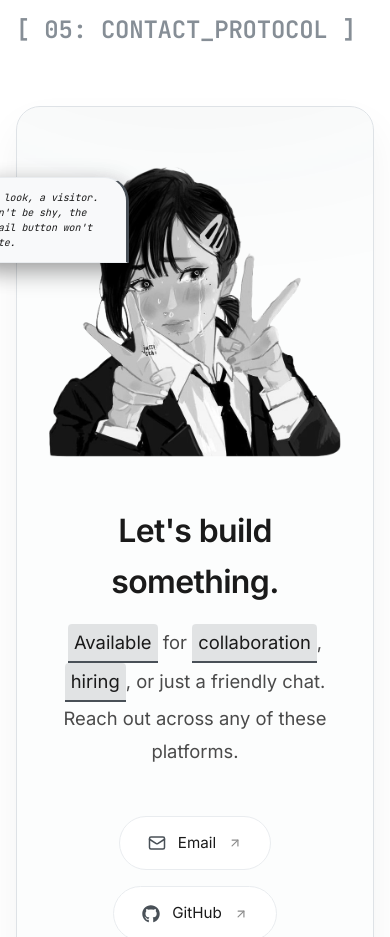
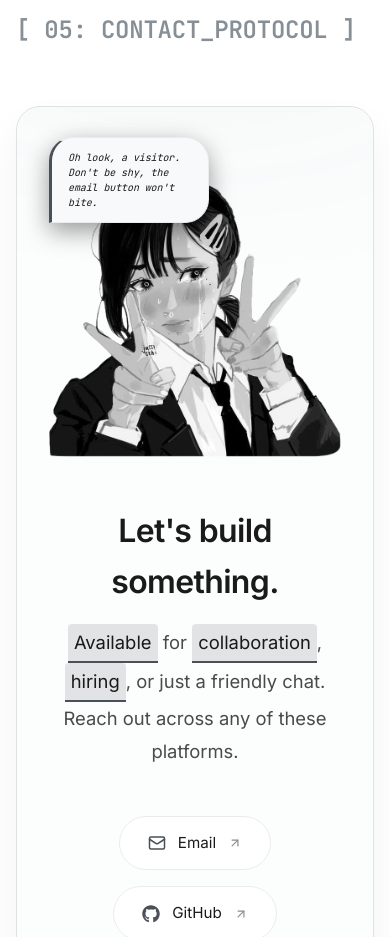
Before and after one commit to Hotaro26/dynamic_persona_web, a React (Vite) app: page / in a window 390 px wide. Shown: the part 4020-4957 px from the top of the page. Built offline with nearby package versions, Linux system fonts and the light colour scheme.

Commit message:
Fix responsiveness and element clashing in Contact component

```diff
--- a/src/sections/Contact.tsx
+++ b/src/sections/Contact.tsx
@@ -104,11 +104,9 @@ export const Contact = () => {
                   animate={{ opacity: 1, y: 0, scale: 1 }}
                   exit={{ opacity: 0, y: -10, scale: 0.9 }}
                   transition={{ type: 'spring', stiffness: 200, delay: 0.8 }}
-                  className="mono"
+                  className="mono contact-dialog-box"
                   style={{
                     position: 'absolute',
-                    top: '10px',
-                    left: '-80px',
                     background: 'var(--bg-secondary)',
                     color: 'var(--text-primary)',
                     padding: '12px 16px',
@@ -215,7 +213,22 @@ export const Contact = () => {
         </motion.div>
       </div>
       <style>{`
-        @media (min-width: 768px) {
+        .contact-dialog-box {
+          top: 10px;
+          left: -80px;
+        }
+
+        @media (max-width: 900px) {
+          .contact-dialog-box {
+            top: -30px;
+            left: 0px;
+            border-radius: 24px 24px 24px 0px !important;
+            border-right: 1px solid var(--border-subtle) !important;
+            border-left: 3px solid var(--accent) !important;
+          }
+        }
+
+        @media (min-width: 1024px) {
           .contact-image-wrapper {
             margin-bottom: -60px;
             align-self: flex-end;
```
